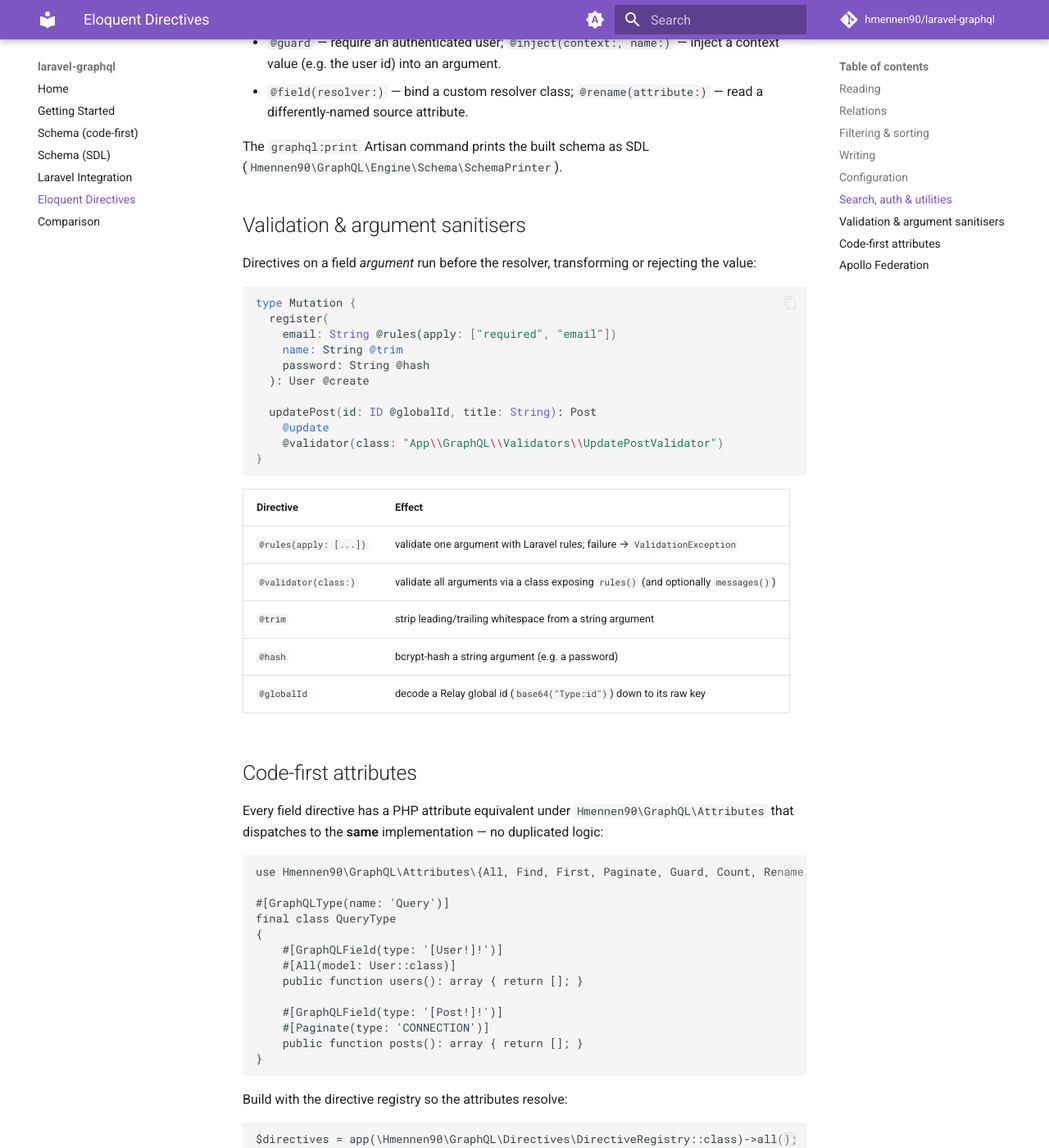
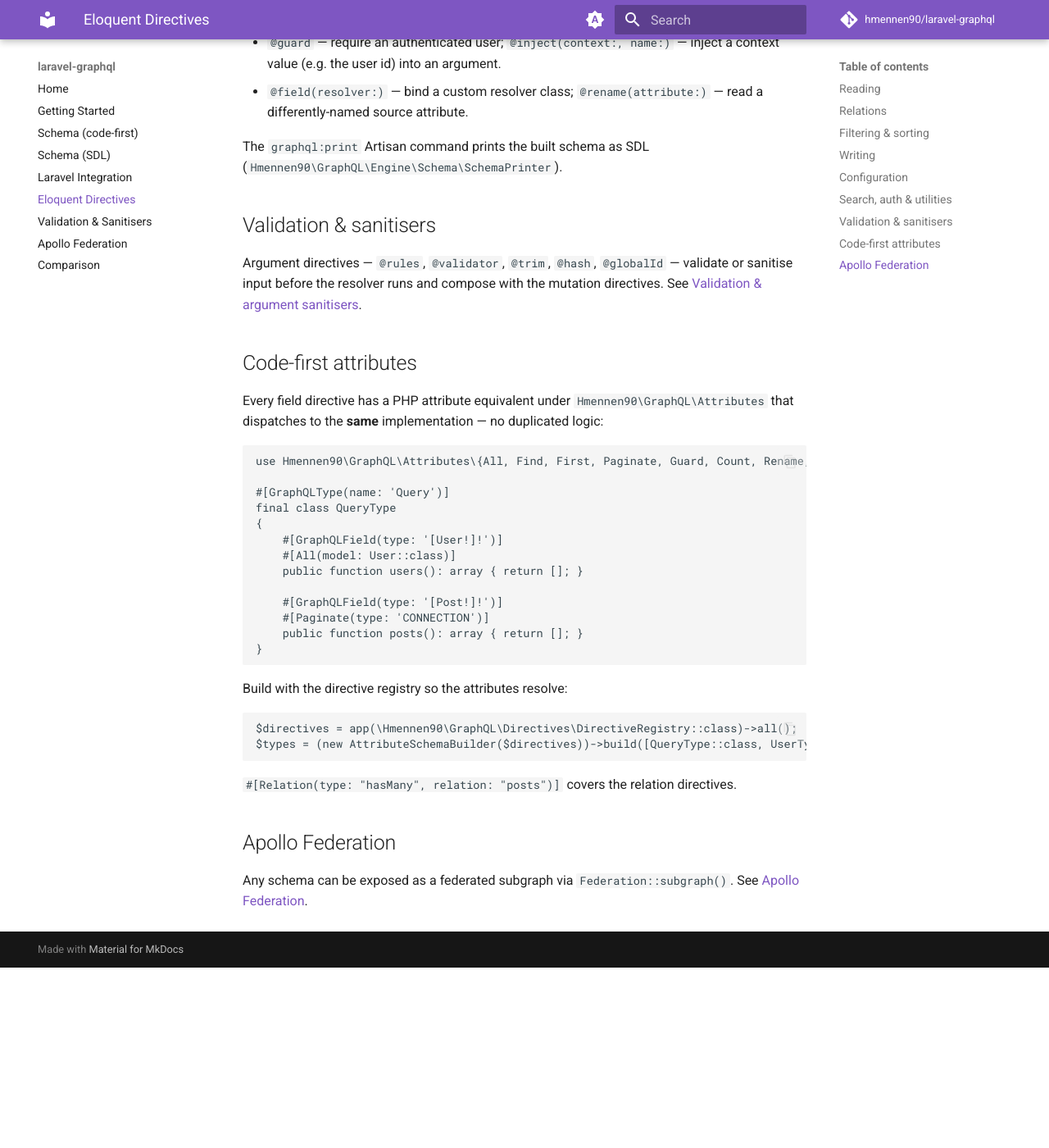
Before and after one commit to hmennen90/laravel-graphql, an MkDocs documentation site: the page built from docs/eloquent.md, in a window 1280 px wide and 1400 px high, scrolled down 1945 px. Shown: the whole window at 82% size. Built offline with MkDocs 1.6.1 and Material for MkDocs 9.7.7, drawn with Linux system fonts in a browser that asks for light colours; comment, search, counter and statistics services are not loaded; after the commit the page ends 3125 px from its top, so only the background shows below that; some of the changed text lies outside the part shown.

Commit message:
docs: split Federation and Validation into dedicated pages with nav entries
New docs/federation.md and docs/validation.md (expanded, standalone examples),
added to the mkdocs nav; eloquent.md now cross-links to them.

Co-Authored-By: Claude Opus 4.8 (1M context) <noreply@anthropic.com>

````diff
--- a/docs/eloquent.md
+++ b/docs/eloquent.md
@@ -80,32 +80,11 @@ with `key:`).
 The `graphql:print` Artisan command prints the built schema as SDL
 (`Hmennen90\GraphQL\Engine\Schema\SchemaPrinter`).
 
-## Validation & argument sanitisers
+## Validation & sanitisers
 
-Directives on a field *argument* run before the resolver, transforming or rejecting
-the value:
-
-```graphql
-type Mutation {
-  register(
-    email: String @rules(apply: ["required", "email"])
-    name: String @trim
-    password: String @hash
-  ): User @create
-
-  updatePost(id: ID @globalId, title: String): Post
-    @update
-    @validator(class: "App\\GraphQL\\Validators\\UpdatePostValidator")
-}
-```
-
-| Directive | Effect |
-|---|---|
-| `@rules(apply: [...])` | validate one argument with Laravel rules; failure → `ValidationException` |
-| `@validator(class:)` | validate all arguments via a class exposing `rules()` (and optionally `messages()`) |
-| `@trim` | strip leading/trailing whitespace from a string argument |
-| `@hash` | bcrypt-hash a string argument (e.g. a password) |
-| `@globalId` | decode a Relay global id (`base64("Type:id")`) down to its raw key |
+Argument directives — `@rules`, `@validator`, `@trim`, `@hash`, `@globalId` — validate
+or sanitise input before the resolver runs and compose with the mutation directives.
+See [Validation & argument sanitisers](validation.md).
 
 ## Code-first attributes
 
@@ -139,21 +118,5 @@ $types = (new AttributeSchemaBuilder($directives))->build([QueryType::class, Use
 
 ## Apollo Federation
 
-Turn any schema into a federated subgraph with `Federation::subgraph()`. It adds the
-`_service { sdl }` and `_entities(representations: [_Any!]!)` query fields plus the
-`_Any`, `_Service` and `_Entity` types, and wires a reference resolver per entity type:
-
-```php
-use Hmennen90\GraphQL\Federation\Federation;
-
-$subgraph = Federation::subgraph($schema, [
-    'User' => [
-        'model'   => \App\Models\User::class,
-        'resolve' => fn (array $representation) => \App\Models\User::find($representation['id']),
-    ],
-]);
-```
-
-The gateway calls `_entities` with `{ __typename, ...keyFields }` representations; each is
-routed to the matching resolver and the returned model is resolved into its object type.
-`_service.sdl` exposes the subgraph SDL via the schema printer.
+Any schema can be exposed as a federated subgraph via `Federation::subgraph()`. See
+[Apollo Federation](federation.md).
--- a/mkdocs.yml
+++ b/mkdocs.yml
@@ -49,4 +49,6 @@ nav:
   - Schema (SDL): schema-sdl.md
   - Laravel Integration: laravel.md
   - Eloquent Directives: eloquent.md
+  - Validation & Sanitisers: validation.md
+  - Apollo Federation: federation.md
   - Comparison: comparison.md
````
Also changed, not shown: README.md (+4 -1 lines), docs/federation.md (added, +68 -0 lines), docs/validation.md (added, +103 -0 lines).
